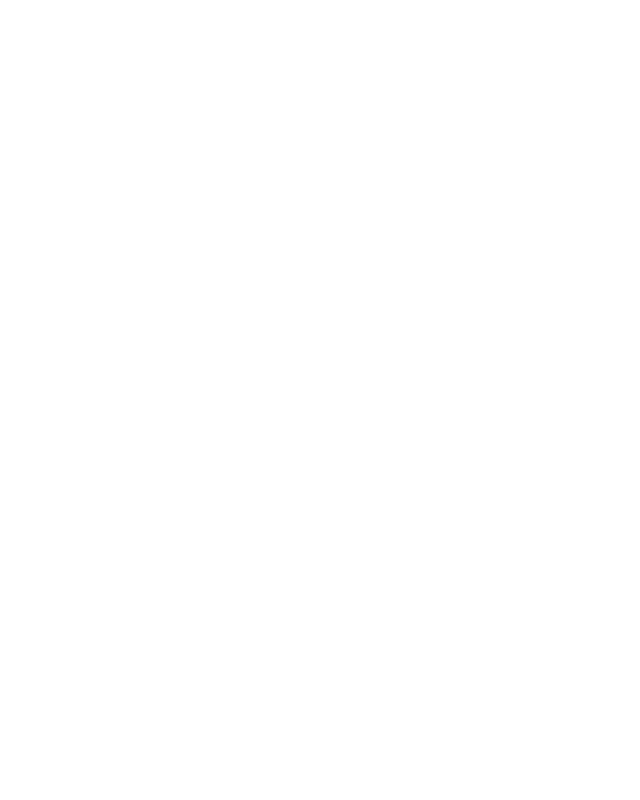
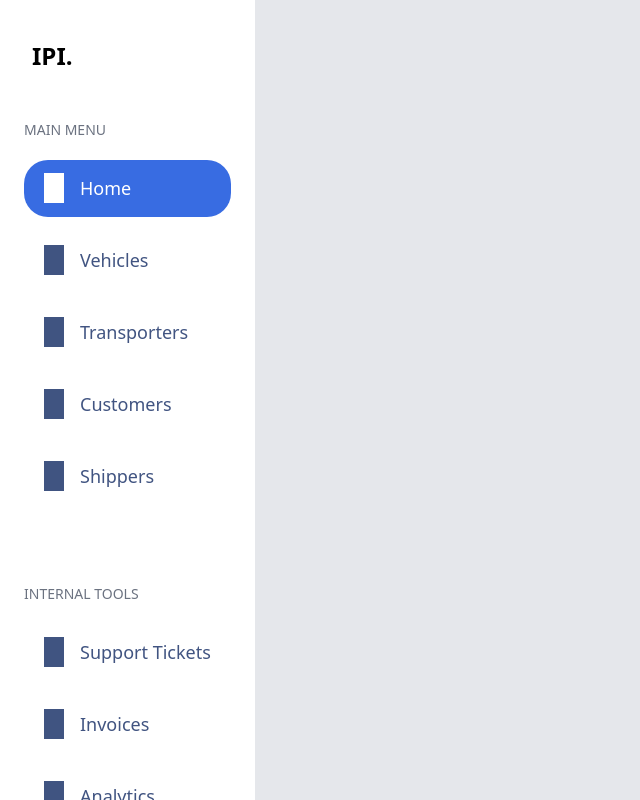
Before and after one commit to Dr-Oxy/Logistic_Dashboard, a Next.js app: page / in a window 1280 px wide. Shown: the whole page, without its empty margins (0-640 px from the left). Built offline with nearby package versions, Linux system fonts and the light colour scheme.

Commit message:
layout structure done

```diff
--- /dev/null
+++ b/components/layout/Layout.jsx
@@ -0,0 +1,20 @@
+import Sidebar from '../sidebar/Sidebar';
+import Head from 'next/head';
+
+export const Layout = ({ children }) => {
+  return (
+    <div>
+      <Head>
+        <title>Logistics Dashboard</title>
+        <meta name="description" content="Generated by create next app" />
+        <link rel="icon" href="/favicon.ico" />
+      </Head>
+
+      <Sidebar />
+
+      <main className="lg:ml-66 bg-gray-200 text-white p-8 h-screen">
+        {children}
+      </main>
+    </div>
+  );
+};
--- a/components/sidebar/Sidebar.jsx
+++ b/components/sidebar/Sidebar.jsx
@@ -2,9 +2,9 @@
 
 const Sidebar = () => {
   return (
-    <aside className="sidebar bg-white w-66 h-full fixed top-0 left-0  pt-10  overflow-y-scroll flex flex-col">
+    <aside className="sidebar bg-white w-66 h-full fixed top-0 left-0  pt-10  overflow-y-auto flex flex-col">
       <div className="sidebar__logo uppercase font-bold text-2xl text-black px-8 mb-12">
-        ipi
+        ipi.
       </div>
 
       <div className="sidebar__main-content px-6 mb-16">
--- a/pages/_app.js
+++ b/pages/_app.js
@@ -1,7 +1,12 @@
-import '../styles/globals.css'
+import '../styles/globals.css';
+import { Layout } from '../components/layout/Layout';
 
 function MyApp({ Component, pageProps }) {
-  return <Component {...pageProps} />
+  return (
+    <Layout>
+      <Component {...pageProps} />
+    </Layout>
+  );
 }
 
-export default MyApp
+export default MyApp;
```
Also changed, not shown: components/layout/Layout.module.css (added).
